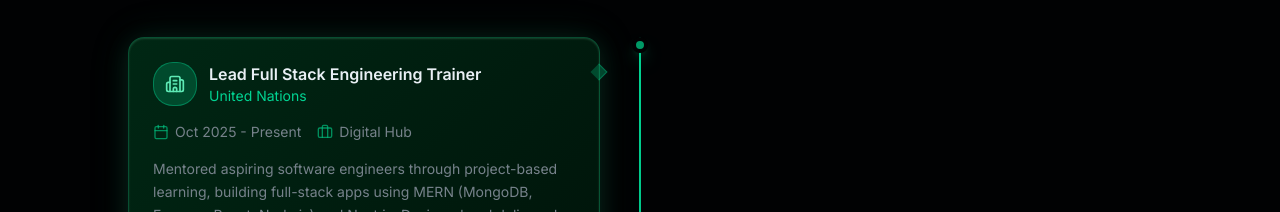
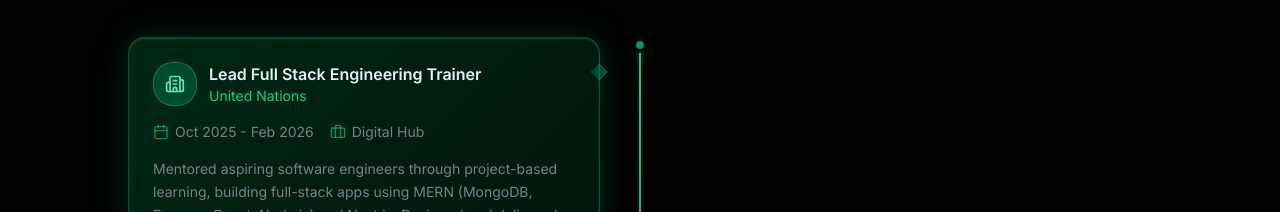
Before and after one commit to Aref-abt/portfolio, a Next.js app: page / in a window 1280 px wide. Shown: the part 3580-3792 px from the top of the page. Built offline with nearby package versions, Linux system fonts and the light colour scheme.

Commit message:
Update Lead Full Stack Engineering Trainer role to end in Feb 2026

```diff
--- a/components/experience-section.tsx
+++ b/components/experience-section.tsx
@@ -7,7 +7,7 @@ const experiences = [
     title: "Lead Full Stack Engineering Trainer",
     company: "United Nations",
     location: "Digital Hub",
-    period: "Oct 2025 - Present",
+    period: "Oct 2025 - Feb 2026",
     description:
       "Mentored aspiring software engineers through project-based learning, building full-stack apps using MERN (MongoDB, Express, React, Node.js) and Next.js. Designed and delivered training on design patterns, SOLID principles, UI/UX, and Agile methodologies. Led all Scrum ceremonies to promote collaboration and iterative delivery. Created and maintained course curricula combining theory with real-world projects. Conducted live coding sessions, demos, and code reviews emphasizing clean, scalable architecture. Integrated AI tools (GitHub Copilot, ChatGPT) to demonstrate AI-driven software design, debugging, and documentation.",
     tags: ["MERN", "Next.js", "Agile", "AI", "SOLID"],
```
